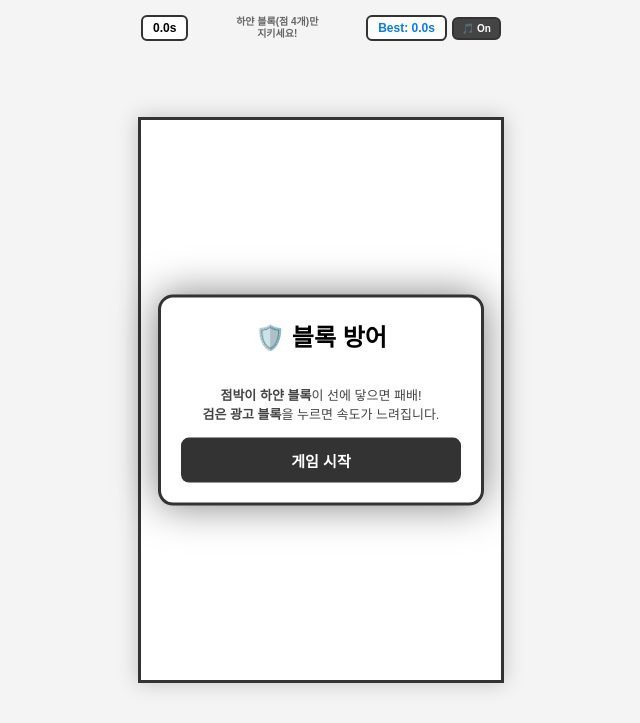
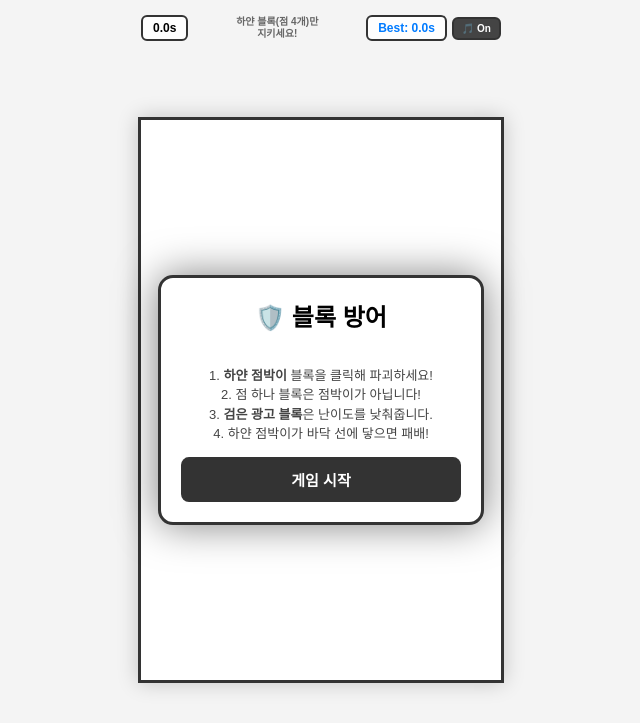
Before and after one commit to wealthsmurf/lookaut, a FastAPI app: page / in a window 1280 px wide. Shown: the top 723 px of the page, without its empty margins (319-959 px from the left). Run offline with FastAPI, Linux system fonts and the light colour scheme; some libraries are stand-ins or nearby versions.

Commit message:
Update index.html

```diff
--- a/templates/index.html
+++ b/templates/index.html
@@ -24,7 +24,7 @@
         canvas {
             background: #ffffff; border: 3px solid #333;
             box-shadow: 0 0 20px rgba(0,0,0,0.2);
-            width: 85vw;
+            width: 80vw;
             max-width: 360px;
             height: auto;
             max-height: 70vh;
@@ -96,8 +96,13 @@
         <div id="start-overlay" class="panel" style="display: flex; flex-direction: column;">
             <h2 style="margin-top:0;">🛡️ 블록 방어</h2>
             <p style="font-size: 13px; color: #444; line-height: 1.5;">
-                <b>점박이 하얀 블록</b>이 선에 닿으면 패배!<br>
-                <b>검은 광고 블록</b>을 누르면 속도가 느려집니다.
+                1. <b>하얀 점박이</b> 블록을 클릭해 파괴하세요!<br>
+
+                2. 점 하나 블록은 점박이가 아닙니다!<br>
+
+                3. <b>검은 광고 블록</b>은 난이도를 낮춰줍니다.<br>
+
+                4. 하얀 점박이가 바닥 선에 닿으면 패배!
             </p>
             <button onclick="startGame()">게임 시작</button>
         </div>
```
